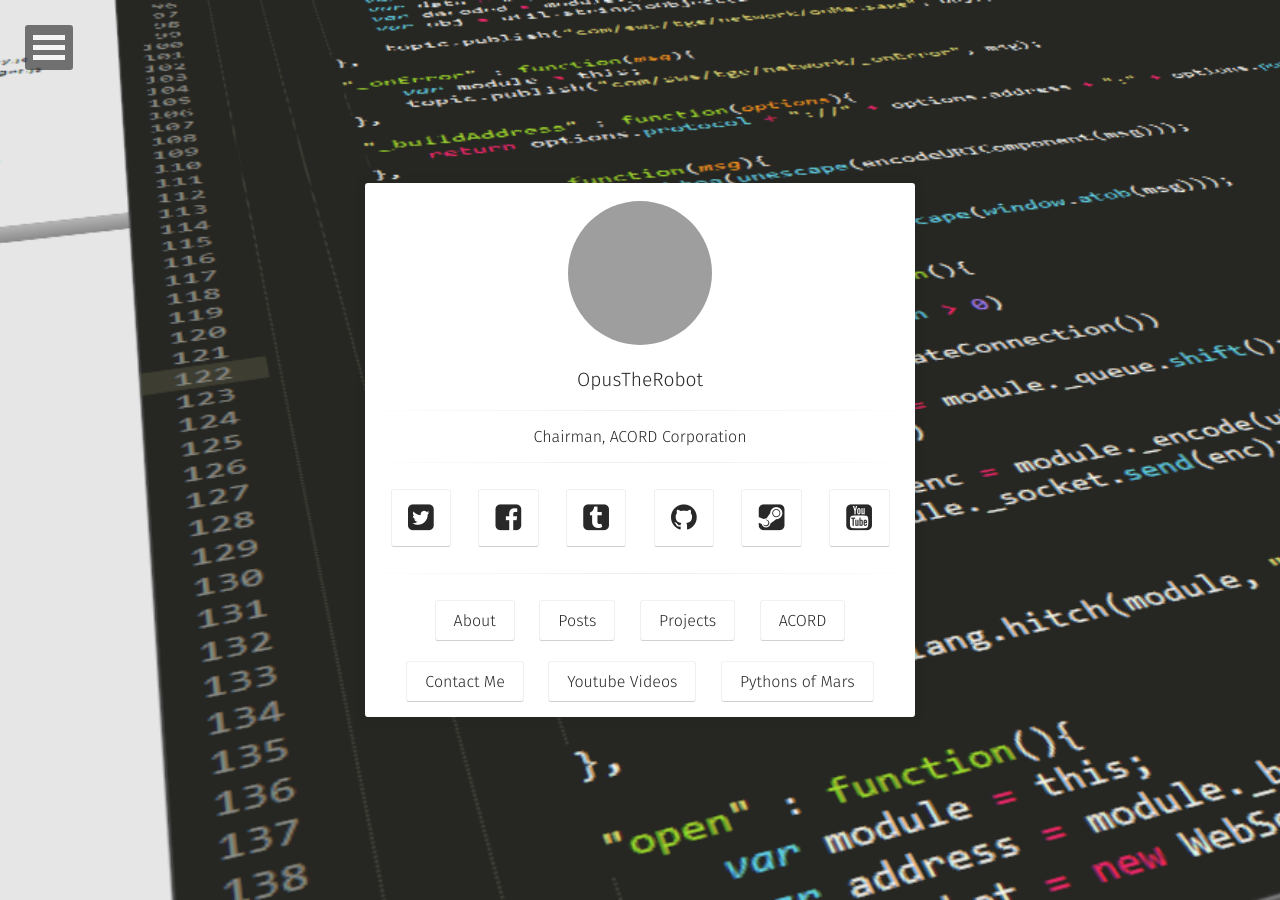
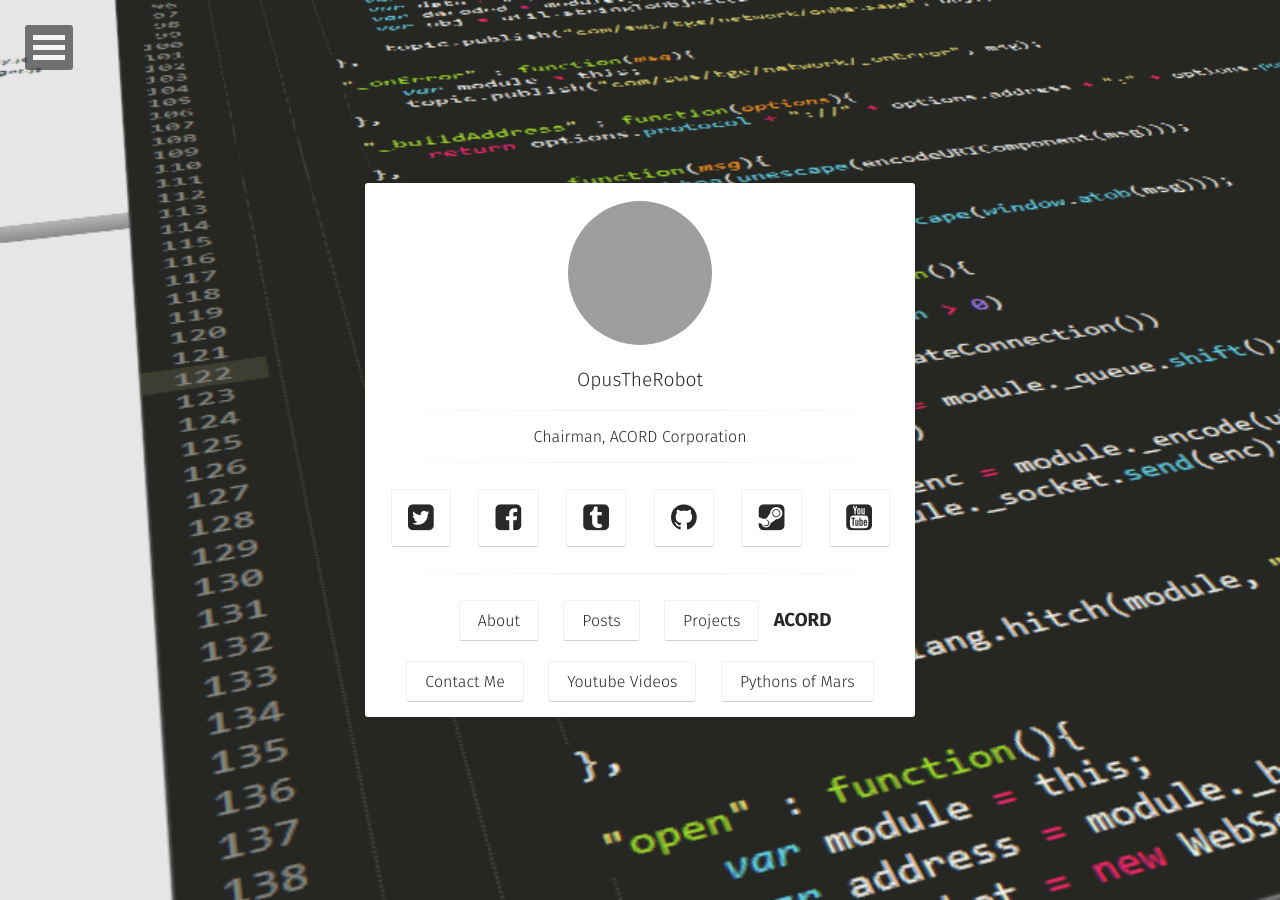
Before and after one commit to Gizmotronn/matrixcog, a Jekyll site: the page built from index.html, in a window 1280 px wide. Built offline with Jekyll 4.4.1, drawn with Linux system fonts in a browser that asks for light colours; some web fonts are replaced; grey boxes are pictures that could not be loaded.

Commit message:
Update home.html

```diff
--- a/_layouts/home.html
+++ b/_layouts/home.html
@@ -41,7 +41,7 @@ layout: compress
                          <a class="btn zoombtn" href="{{ site.url }}/projects">
                          Projects
                          </a>
-                        <a class="btn zoombtn" href="http://acord.tech/news">
+                        <a href="http://acord.tech/news">
                          ACORD
                          </a>
                         </a>
```
